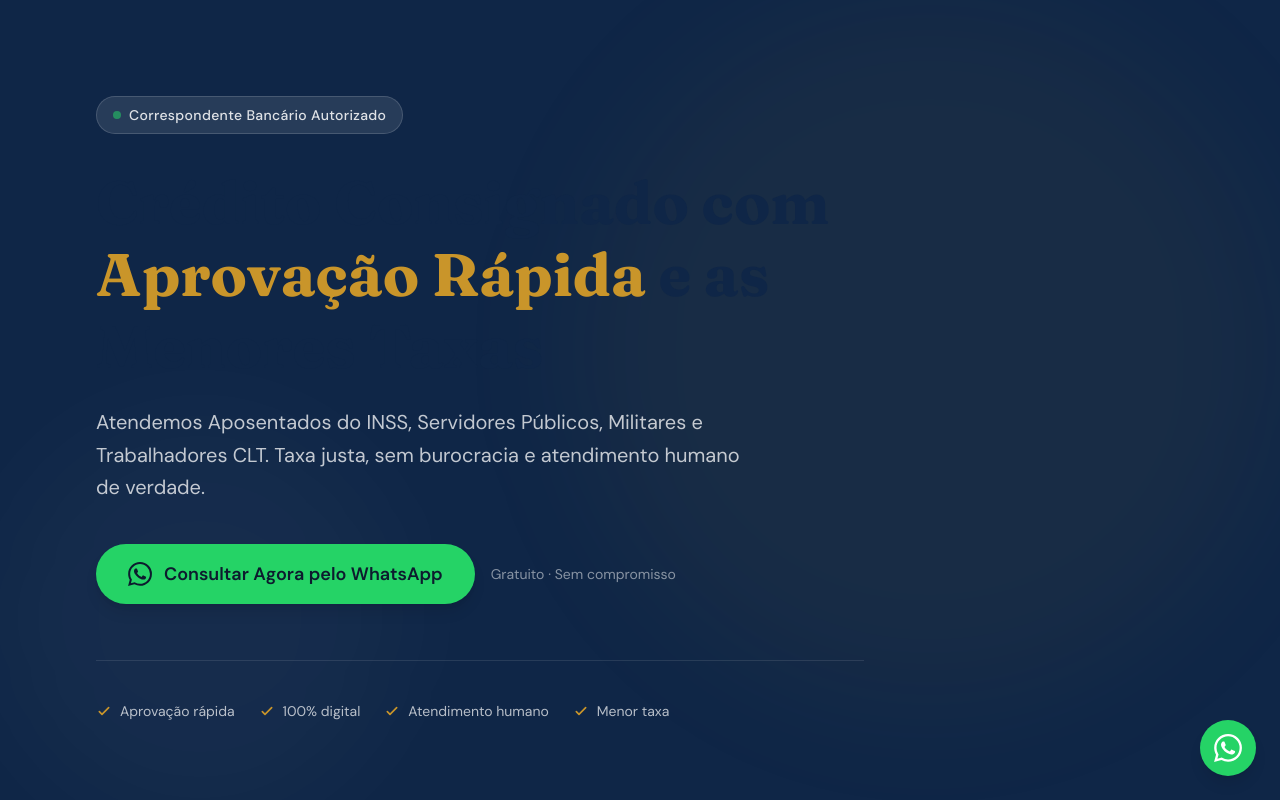
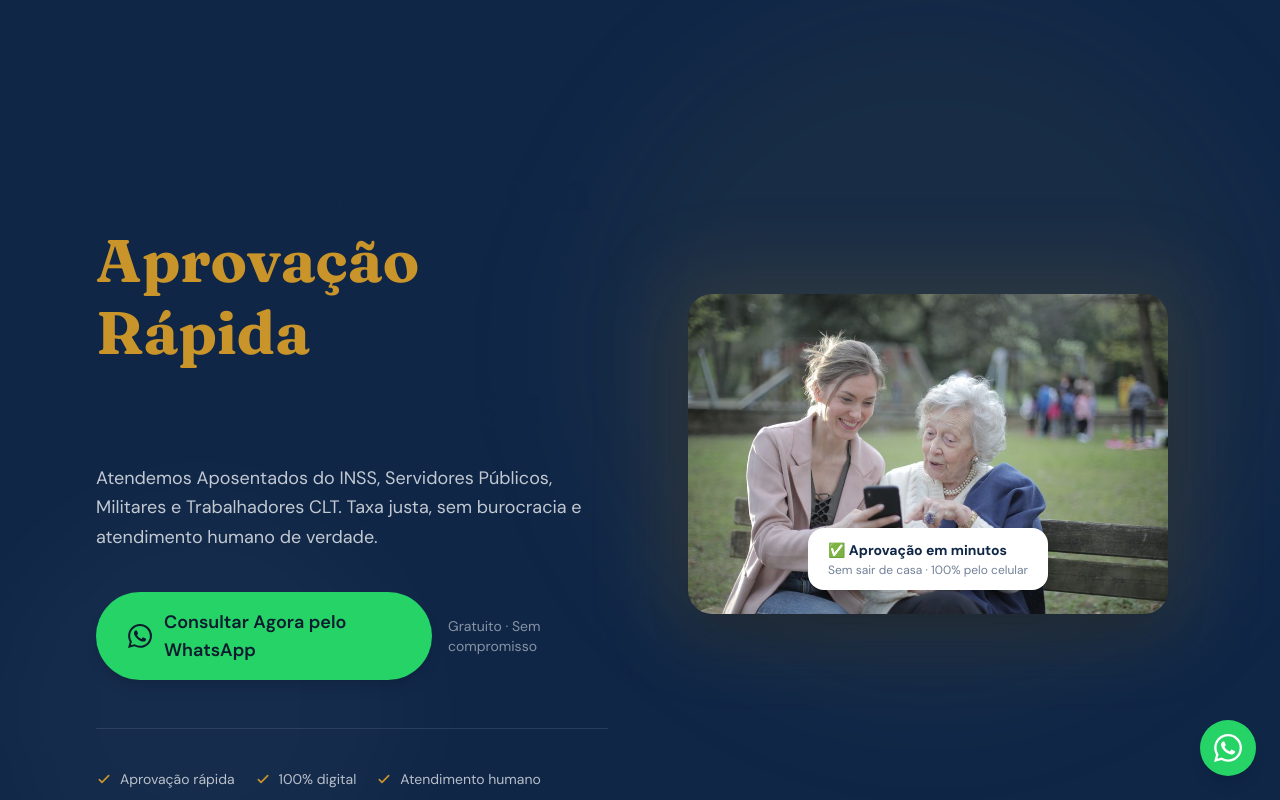
Before and after one commit to eusoukleberpereira-cyber/majorfinanceira, a Next.js app: page / in a window 1280 px wide. Shown: the top 800 px of the page. Built offline with nearby package versions, Linux system fonts and the light colour scheme.

Commit message:
feat: hero redesign — 2 colunas, foto aposentado, sem badge
- Layout 2 colunas: texto à esquerda, imagem à direita
- Foto de aposentado com brilho dourado e card flutuante
- Removido badge 'Correspondente Bancário Autorizado'
- Fonte hero ajustada para não transbordar

```diff
--- a/src/components/sections/Hero.tsx
+++ b/src/components/sections/Hero.tsx
@@ -1,3 +1,4 @@
+import Image from "next/image";
 import { getWhatsAppUrl } from "@/lib/constants";
 
 export function Hero() {
@@ -7,26 +8,20 @@ export function Hero() {
       <div className="absolute top-0 right-0 w-[700px] h-[700px] rounded-full bg-[#C9952A]/5 blur-3xl pointer-events-none" />
       <div className="absolute bottom-0 left-0 w-[400px] h-[400px] rounded-full bg-white/3 blur-3xl pointer-events-none" />
 
-      <div className="relative w-full max-w-6xl mx-auto px-4 sm:px-6 lg:px-8 py-24">
-        <div className="max-w-3xl">
+      <div className="relative w-full max-w-6xl mx-auto px-4 sm:px-6 lg:px-8 py-20">
+        <div className="grid grid-cols-1 lg:grid-cols-2 gap-12 lg:gap-16 items-center">
 
-          {/* Badge de confiança */}
-          <div className="inline-flex items-center gap-2 bg-white/10 border border-white/15 rounded-full px-4 py-2 mb-8">
-            <span className="w-2 h-2 rounded-full bg-[#25D366] animate-pulse" />
-            <span className="text-white/85 text-sm font-medium tracking-wide">
-              Correspondente Bancário Autorizado
-            </span>
-          </div>
-
+          {/* Coluna esquerda — texto */}
+          <div>
             {/* Headline */}
-          <h1 className="text-4xl sm:text-5xl lg:text-6xl text-white font-bold leading-tight mb-6">
+            <h1 className="text-4xl sm:text-5xl xl:text-6xl text-white font-bold leading-tight mb-6">
               Crédito Consignado com{" "}
               <span className="text-[#C9952A]">Aprovação Rápida</span>{" "}
               e as Menores Taxas
             </h1>
 
             {/* Subheadline */}
-          <p className="text-lg sm:text-xl text-white/75 leading-relaxed mb-10 max-w-2xl">
+            <p className="text-lg text-white/75 leading-relaxed mb-10 max-w-lg">
               Atendemos Aposentados do INSS, Servidores Públicos, Militares e
               Trabalhadores CLT. Taxa justa, sem burocracia e atendimento humano de verdade.
             </p>
@@ -46,21 +41,41 @@ export function Hero() {
             </div>
 
             {/* Indicadores rápidos */}
-          <div className="mt-14 flex flex-wrap gap-6 border-t border-white/10 pt-10">
-            {[
-              { label: "Aprovação rápida" },
-              { label: "100% digital" },
-              { label: "Atendimento humano" },
-              { label: "Menor taxa" },
-            ].map((item) => (
-              <div key={item.label} className="flex items-center gap-2">
+            <div className="mt-12 flex flex-wrap gap-5 border-t border-white/10 pt-10">
+              {["Aprovação rápida", "100% digital", "Atendimento humano", "Menor taxa"].map((label) => (
+                <div key={label} className="flex items-center gap-2">
                   <svg className="w-4 h-4 text-[#C9952A]" fill="none" viewBox="0 0 24 24" stroke="currentColor" strokeWidth={2.5}>
                     <path strokeLinecap="round" strokeLinejoin="round" d="M5 13l4 4L19 7" />
                   </svg>
-                <span className="text-white/70 text-sm">{item.label}</span>
+                  <span className="text-white/70 text-sm">{label}</span>
                 </div>
               ))}
             </div>
+          </div>
+
+          {/* Coluna direita — imagem (visível só no desktop) */}
+          <div className="hidden lg:flex justify-center items-center">
+            <div className="relative">
+              {/* Brilho dourado atrás da imagem */}
+              <div className="absolute -inset-4 rounded-3xl bg-[#C9952A]/15 blur-2xl" />
+
+              <Image
+                src="/hero-aposentado.jpg"
+                alt="Aposentado feliz após contratar crédito consignado"
+                width={480}
+                height={560}
+                className="relative rounded-3xl object-cover shadow-2xl"
+                priority
+              />
+
+              {/* Card flutuante sobre a imagem */}
+              <div className="absolute bottom-6 left-1/2 -translate-x-1/2 bg-white rounded-2xl px-5 py-3 shadow-xl whitespace-nowrap">
+                <p className="text-[#0F2647] font-bold text-sm">✅ Aprovação em minutos</p>
+                <p className="text-[#718096] text-xs mt-0.5">Sem sair de casa · 100% pelo celular</p>
+              </div>
+            </div>
+          </div>
+
         </div>
       </div>
     </section>
```
Also changed, not shown: public/hero-aposentado.jpg (added). Lines whose indentation alone changed are shown as unchanged.
